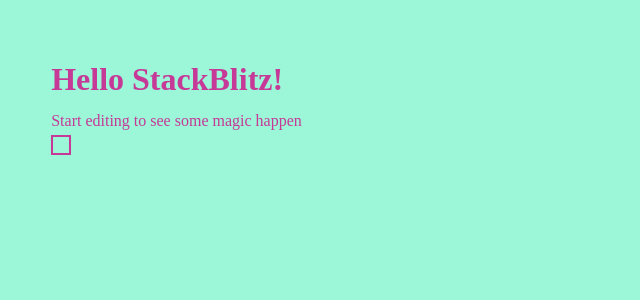
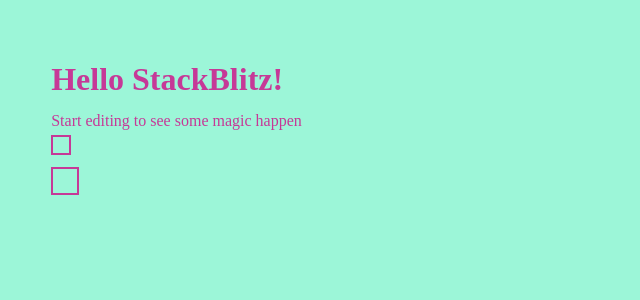
Before and after one commit to BoxPistols/react-ts-sass, a React (Create React App) app: page / in a window 1280 px wide. Shown: the top 300 px of the page, without its empty margins (0-640 px from the left). Built offline with nearby package versions, Linux system fonts and the light colour scheme.

Commit message:
1 file modified

```diff
--- a/App.tsx
+++ b/App.tsx
@@ -5,10 +5,11 @@
   return (
     <div>
       <h1>Hello StackBlitz!</h1>
-
       <p className="fs-lg _bold">Start editing to see some magic happen</p>
 
       <div className="size_md box" />
+      <div className="size_h-ss" />
+      <div className="size_xl box" />
     </div>
   );
 }
```
